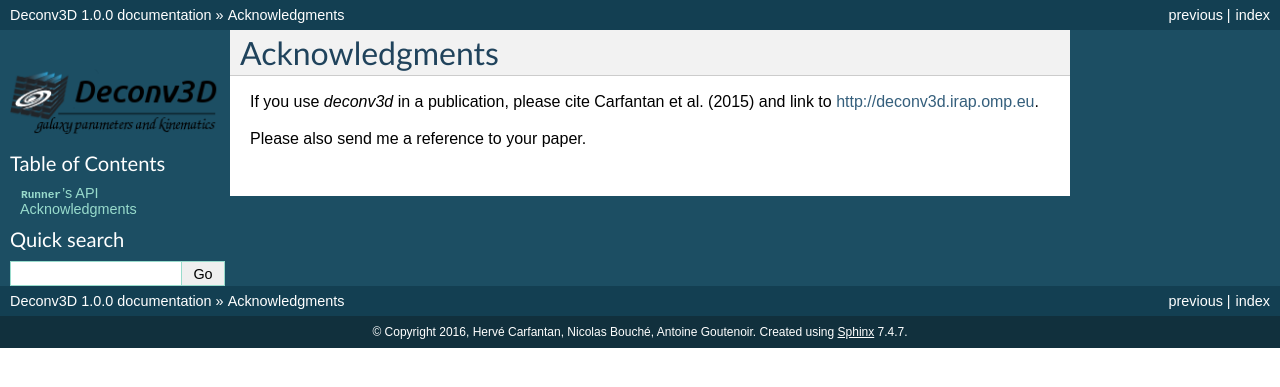
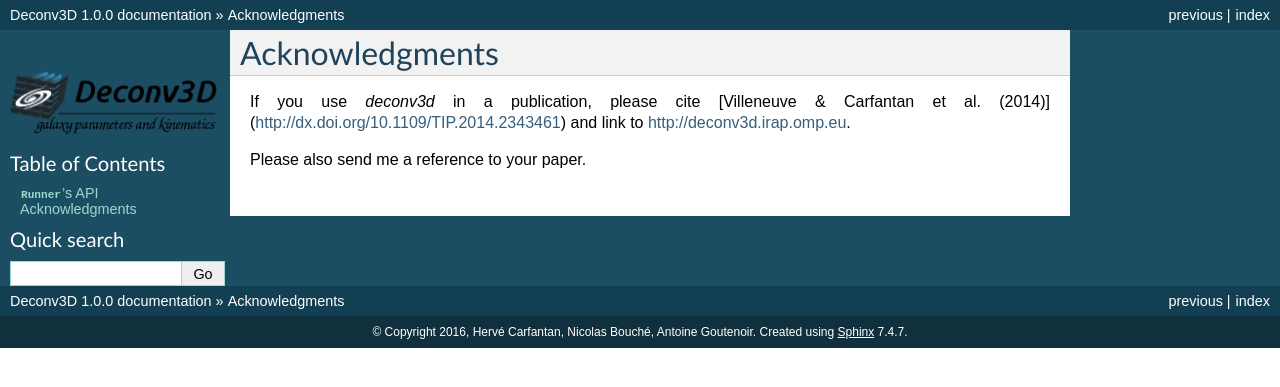
Before and after one commit to irap-omp/deconv3d, a Sphinx documentation site: the page built from doc/source/acknowledgments.rst, in a window 1280 px wide. Shown: the top 387 px of the page. Built offline with Sphinx 7.4.7, drawn with Linux system fonts in a browser that asks for light colours; formulas are drawn with MathJax 3; pages that are not in the unit, such as notebooks, are missing from menus.

Commit message:
with link to Emma s paper

```diff
--- a/doc/source/acknowledgments.rst
+++ b/doc/source/acknowledgments.rst
@@ -1,7 +1,7 @@
 Acknowledgments
 ---------------
 
-If you use `deconv3d` in a publication, please cite Carfantan et al. (2015)
+If you use `deconv3d` in a publication, please cite [Villeneuve & Carfantan et al. (2014)](http://dx.doi.org/10.1109/TIP.2014.2343461)
 and link to http://deconv3d.irap.omp.eu.
 
 Please also send me a reference to your paper.
```
